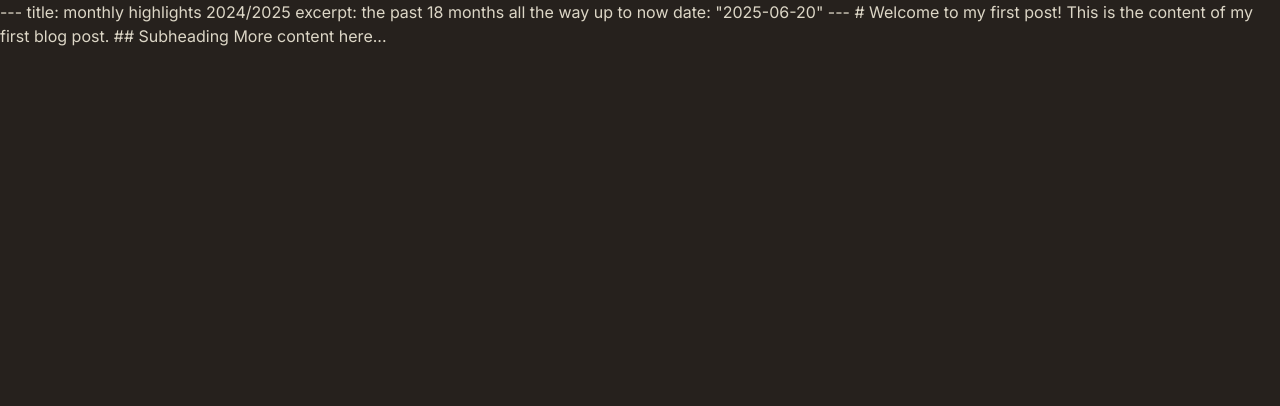
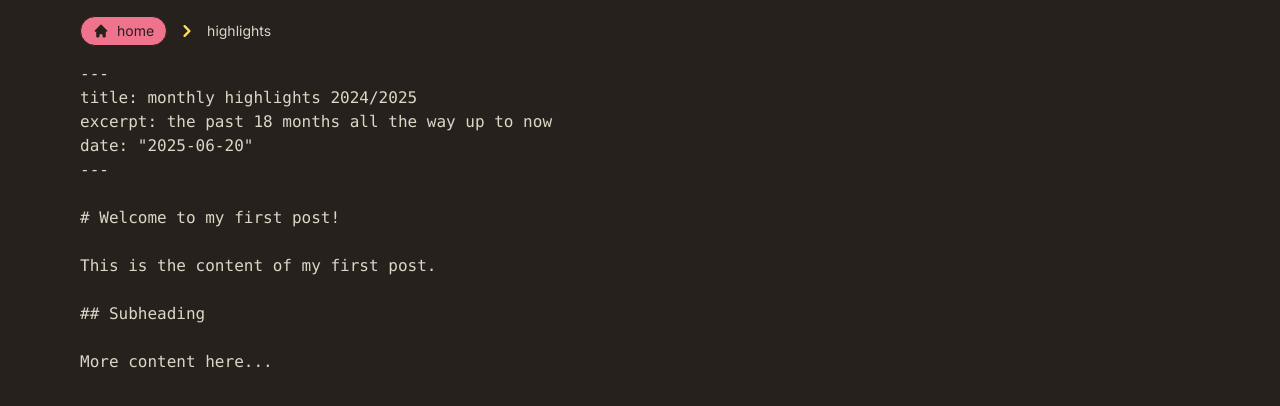
Before and after one commit to tauropena/tauro-newsletter, a Next.js app: page /blog/highlights in a window 1280 px wide. Shown: the top 406 px of the page. Built offline with nearby package versions, Linux system fonts and the light colour scheme.

Commit message:
functioning app with no content! yay

```diff
--- a/src/app/blog/[slug]/page.js
+++ b/src/app/blog/[slug]/page.js
@@ -1,6 +1,6 @@
 import { readFile } from "fs/promises"
 import path from "path"
-import { notFound } from "next/navigation"
+import HomeButton from "@/components/HomeButton"
 
 export default async function PostPage({ params }) {
   // Try to load as markdown first
@@ -12,15 +12,74 @@ export default async function PostPage({ params }) {
     )
     const content = await readFile(filePath, "utf8")
     // Render your markdown here...
-    return <div>{content}</div>
+    return (
+      <div className="max-w-6xl mx-auto py-4 px-4 flex flex-col min-h-screen">
+        {/* Breadcrumb Navigation */}
+        <nav className="flex items-center text-sm mb-4" aria-label="Breadcrumb">
+          <ol className="inline-flex items-center space-x-1 md:space-x-2">
+            <HomeButton />
+            <li>
+              <div className="flex items-center">
+                <svg
+                  className="w-6 h-6 text-primary"
+                  fill="currentColor"
+                  viewBox="0 0 20 20"
+                  xmlns="http://www.w3.org/2000/svg"
+                >
+                  <path
+                    fillRule="evenodd"
+                    d="M7.293 14.707a1 1 0 010-1.414L10.586 10 7.293 6.707a1 1 0 011.414-1.414l4 4a1 1 0 010 1.414l-4 4a1 1 0 01-1.414 0z"
+                    clipRule="evenodd"
+                  ></path>
+                </svg>
+                <span className="ml-1 text-foreground md:ml-2">
+                  {params.slug.replace("-", " ")}
+                </span>
+              </div>
+            </li>
+          </ol>
+        </nav>
+
+        <pre>{content}</pre>
+      </div>
+    )
   } catch (err) {
-    // If not markdown, try interactive component
-    try {
-      const Component =
-        require(`@/app/blog/posts/interactive/${params.slug}`).default
-      return <Component />
-    } catch (e) {
-      return notFound()
-    }
+    // If we can't find or load the markdown file
+    return (
+      <div className="max-w-6xl mx-auto py-4 px-4 flex flex-col min-h-screen">
+        {/* Breadcrumb Navigation */}
+        <nav className="flex items-center text-sm mb-4" aria-label="Breadcrumb">
+          <ol className="inline-flex items-center space-x-1 md:space-x-2">
+            <HomeButton />
+            <li>
+              <div className="flex items-center">
+                <svg
+                  className="w-6 h-6 text-primary"
+                  fill="currentColor"
+                  viewBox="0 0 20 20"
+                  xmlns="http://www.w3.org/2000/svg"
+                >
+                  <path
+                    fillRule="evenodd"
+                    d="M7.293 14.707a1 1 0 010-1.414L10.586 10 7.293 6.707a1 1 0 011.414-1.414l4 4a1 1 0 010 1.414l-4 4a1 1 0 01-1.414 0z"
+                    clipRule="evenodd"
+                  ></path>
+                </svg>
+                <span className="ml-1 text-foreground md:ml-2">
+                  {params.slug.replace("-", " ")}
+                </span>
+              </div>
+            </li>
+          </ol>
+        </nav>
+
+        <div className="flex flex-col items-center justify-center flex-1">
+          <h1 className="text-4xl text-secondary mb-4">error:</h1>
+          <p className="text-lg text-foreground">
+            the post "{params.slug}" could not be found or loaded.
+          </p>
+        </div>
+      </div>
+    )
   }
 }
--- a/src/app/blog/page.js
+++ b/src/app/blog/page.js
@@ -123,7 +123,7 @@ export default function BlogIndex() {
                 all the newsletters ever
               </h1>
               <p className="text-secondary">
-                error loading blog posts. please try again later.
+                error loading posts. please try again later.
               </p>
             </div>
           </div>
--- a/src/app/blog/posts/standard/highlights.md
+++ b/src/app/blog/posts/standard/highlights.md
@@ -6,7 +6,7 @@ date: "2025-06-20"
 
 # Welcome to my first post!
 
-This is the content of my first blog post.
+This is the content of my first post.
 
 ## Subheading
 
```
